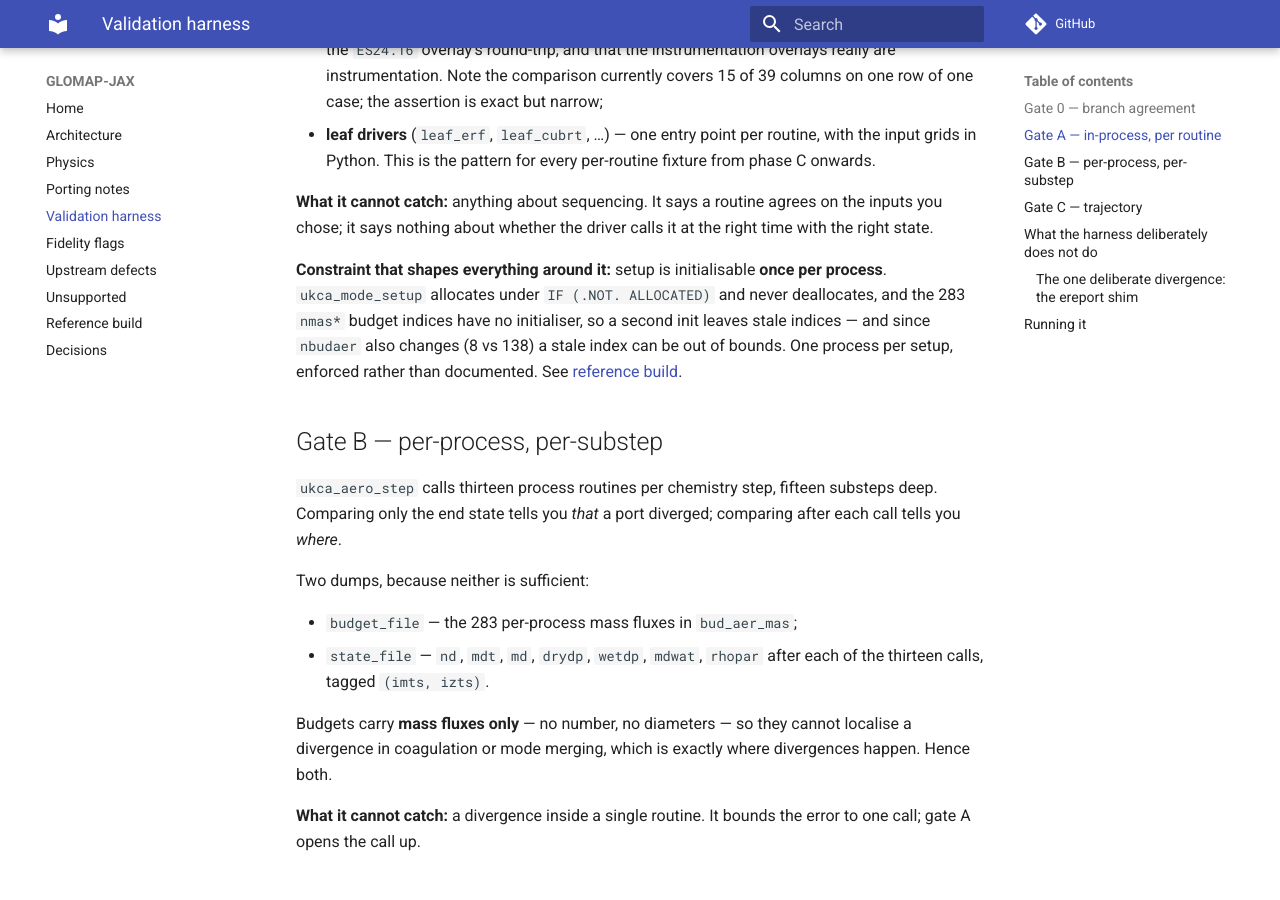
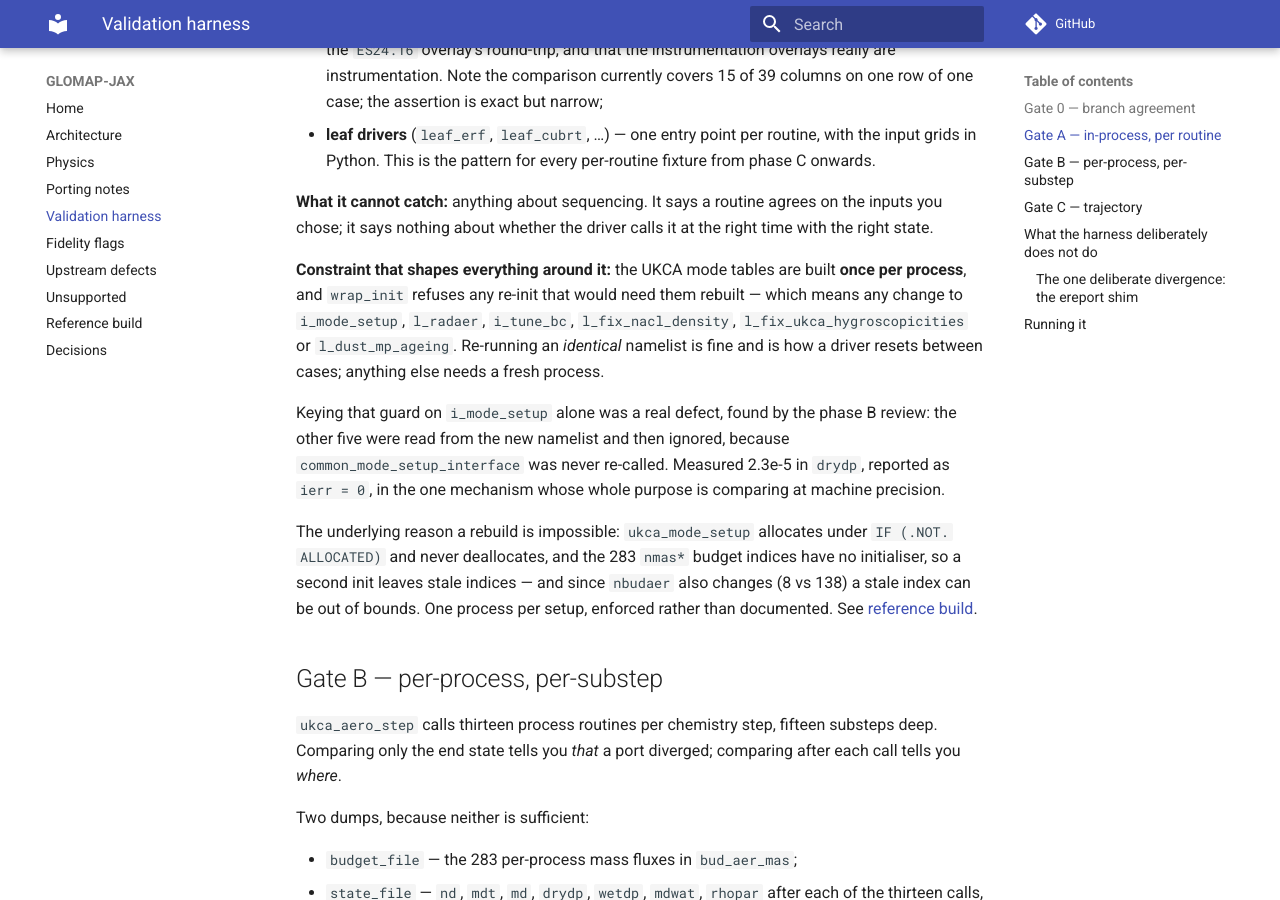
Before and after one commit to reflective-org/GLOMAP-JAX, an MkDocs documentation site: the page built from docs/harness.md, in a window 1280 px wide and 900 px high, scrolled down 1583 px. Built offline with MkDocs 1.6.1 and Material for MkDocs 9.7.7, drawn with Linux system fonts in a browser that asks for light colours; comment, search, counter and statistics services are not loaded.

Commit message:
Refuse a re-init that silently ignores mode switches
The phase B review found wrap_init's guard keyed on i_mode_setup alone,
while init_ukca_for_box consumes six namelist variables: i_mode_setup plus
l_radaer, i_tune_bc, l_fix_nacl_density, l_fix_ukca_hygroscopicities and
l_dust_mp_ageing.

On a same-setup re-init the whole call was skipped, so the other five were
read from the new namelist by read_box_namelist and then ignored --
common_mode_setup_interface never ran again, and glomap_variables kept the
first namelist's densities and hygroscopicities. Measured 2.3e-5 in drydp,
silently, with ierr = 0, against a gate advertised at ~1e-14. And
tests/test_f2py_binding.py explicitly blessed the pattern as "how a
per-routine driver will reset between cases".

Now all six are recorded at the init that actually ran and compared on
re-init. Re-running an identical namelist is still allowed and still
bit-identical; anything else is refused and poisons the process, for the
reason the setup-change case already did: read_box_namelist has already
replaced every config scalar by the time the mismatch is detectable.

Also makes ierr = 5 poison, which it did not. The module header argued that
leaving a fatal to the caller "turns a loud crash into a silent wrong
answer, which is strictly worse" and then left exactly that hole one call
later: after a fatal, wrap_init set is_initialised = .TRUE. regardless, and
the next wrap_step returned 0 on state derived from a failed init.

Verified by reproducing the review's scenario: two namelists differing only
in l_fix_nacl_density now give ierr = 1 and a poisoned process, while the
second namelist alone in a fresh process gives 0.

Co-Authored-By: Claude Opus 5 (1M context) <noreply@anthropic.com>
Claude-Session: https://claude.ai/code/session_01FG1oy8ih5kfCyXGdXL2epj

```diff
--- a/docs/harness.md
+++ b/docs/harness.md
@@ -70,8 +70,20 @@ Two shapes:
 the inputs you chose; it says nothing about whether the driver calls it at the
 right time with the right state.
 
-**Constraint that shapes everything around it:** setup is initialisable **once
-per process**. `ukca_mode_setup` allocates under `IF (.NOT. ALLOCATED)` and
+**Constraint that shapes everything around it:** the UKCA mode tables are
+built **once per process**, and `wrap_init` refuses any re-init that would need
+them rebuilt — which means any change to `i_mode_setup`, `l_radaer`,
+`i_tune_bc`, `l_fix_nacl_density`, `l_fix_ukca_hygroscopicities` or
+`l_dust_mp_ageing`. Re-running an *identical* namelist is fine and is how a
+driver resets between cases; anything else needs a fresh process.
+
+Keying that guard on `i_mode_setup` alone was a real defect, found by the phase
+B review: the other five were read from the new namelist and then ignored,
+because `common_mode_setup_interface` was never re-called. Measured 2.3e-5 in
+`drydp`, reported as `ierr = 0`, in the one mechanism whose whole purpose is
+comparing at machine precision.
+
+The underlying reason a rebuild is impossible: `ukca_mode_setup` allocates under `IF (.NOT. ALLOCATED)` and
 never deallocates, and the 283 `nmas*` budget indices have no initialiser, so a
 second init leaves stale indices — and since `nbudaer` also changes (8 vs 138) a
 stale index can be out of bounds. One process per setup, enforced rather than
```
Also changed, not shown: 3 other files.
